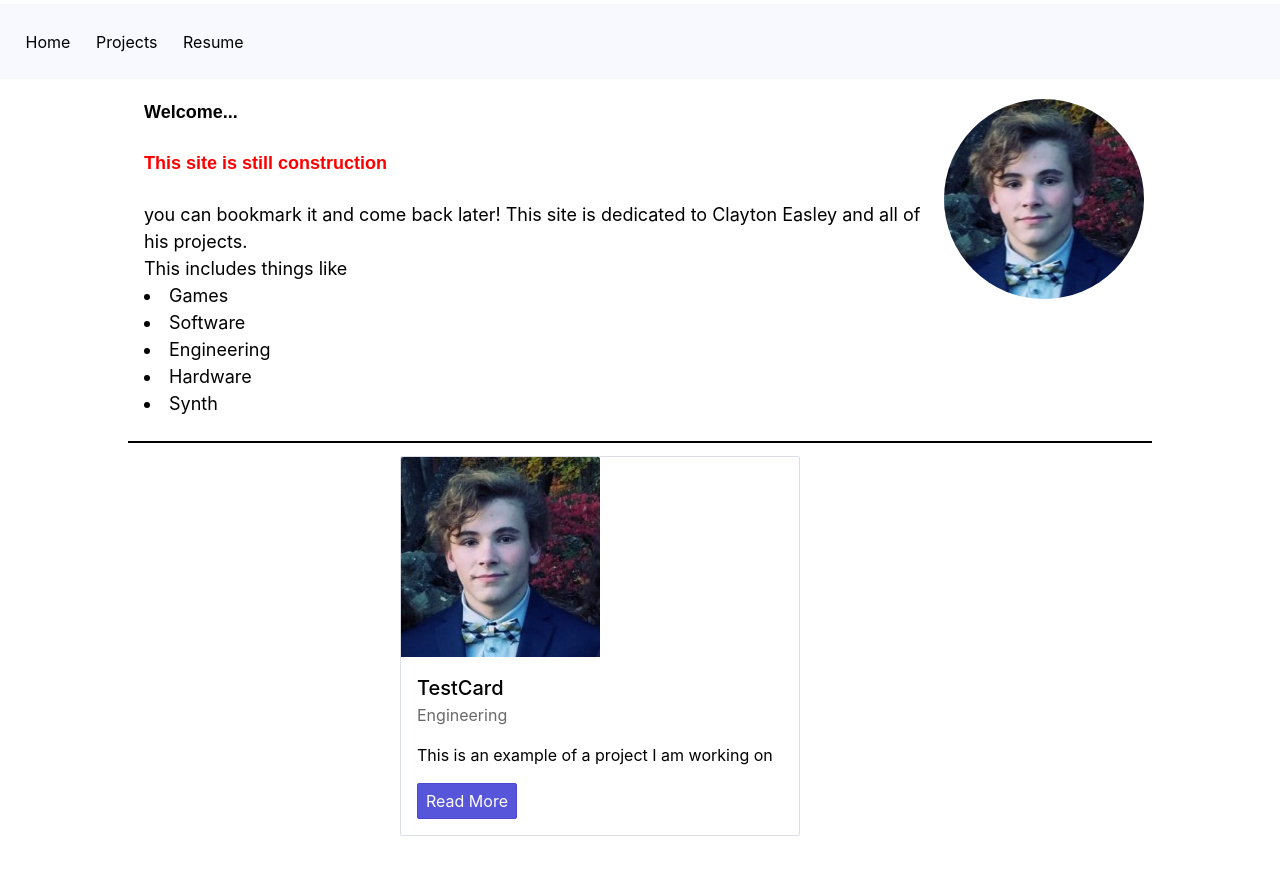
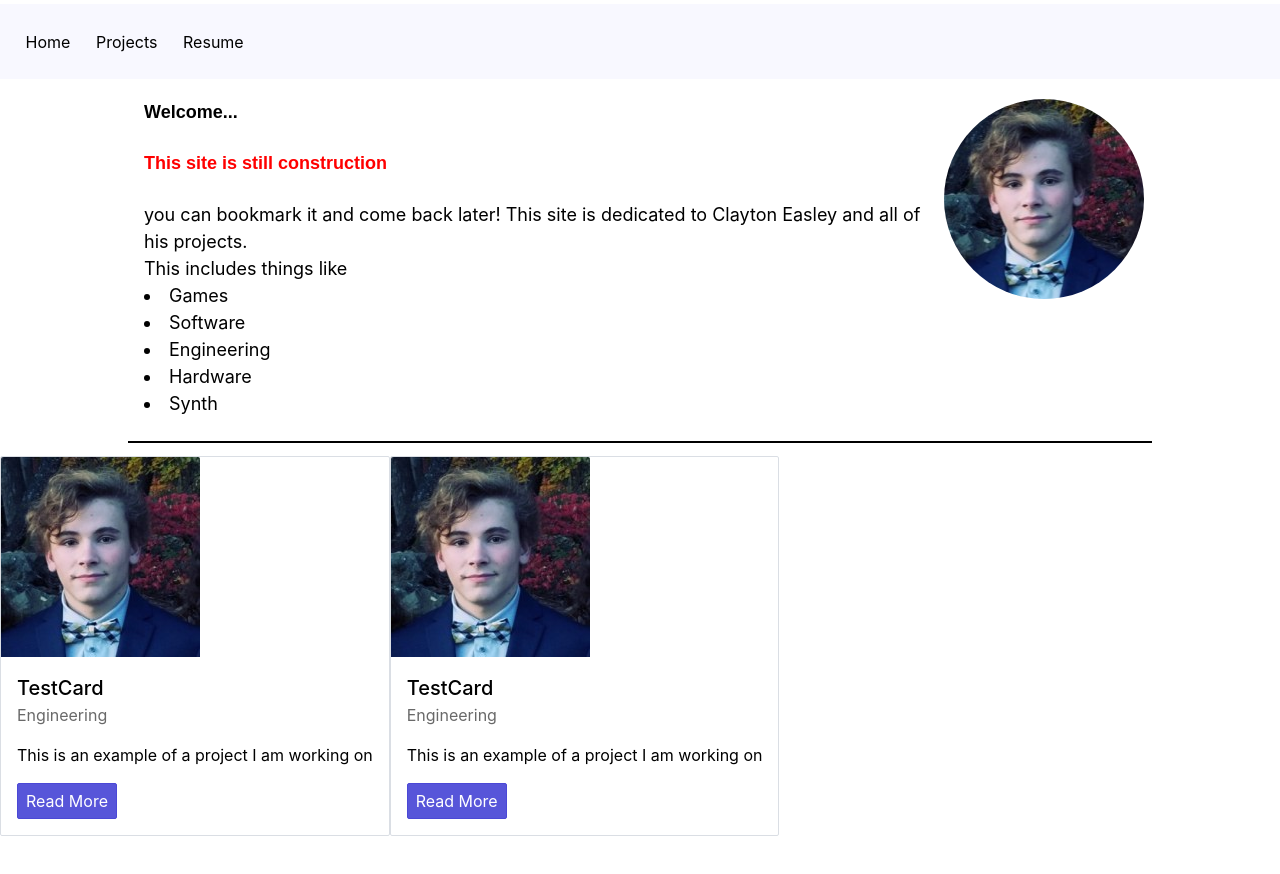
Before and after one commit to clayton14/MySite, a plain HTML site: page src/index.html in a window 1280 px wide. Shown: the top 874 px of the page. Drawn offline with nearby package versions, Linux system fonts and the light colour scheme; a script that the page names is missing.

Commit message:
card testing

```diff
--- a/src/css/cards.css
+++ b/src/css/cards.css
@@ -1,8 +1,12 @@
-.card {
+.card-image {
+  float: right;
+  word-wrap: break-word;
+  width: 200px;
+  height: 200px;
+  /* background-image: url("/src/images/me.jpeg"); */
+  background-size: cover;
+  display: block;
+  border-radius: 125px;
+  -webkit-border-radius: 125px;
+  -moz-border-radius: 125px;
 }
-
-.card:hover {
-}
-
-.card-pic {
-}
--- a/src/index.html
+++ b/src/index.html
@@ -55,8 +55,25 @@
     <!--about-->
 
     <!--projects-->
-    <div class="container grid-xs">
-      <div class="col-10">
+    <div class="container">
+      <div class="columns col-8-xs" >
+        <!--card 1-->
+        <div class="card">
+          <div class="card-image">
+            <img src="./images/me.jpeg" class="img-responsive">
+          </div>
+          <div class="card-header">
+            <div class="card-title h5">TestCard</div>
+            <div class="card-subtitle" style="color: dimgray;">Engineering</div>
+          </div>
+          <div class="card-body">
+            This is an example of a project I am working on
+          </div>
+          <div class="card-footer">
+            <a class="btn btn-primary" href="./projects_main.html">Read More</a>
+          </div>
+        </div>
+        <!--card 2-->
         <div class="card">
           <div class="card-image">
             <img src="./images/me.jpeg" class="img-responsive">
```
Lines whose indentation alone changed are shown as unchanged.
